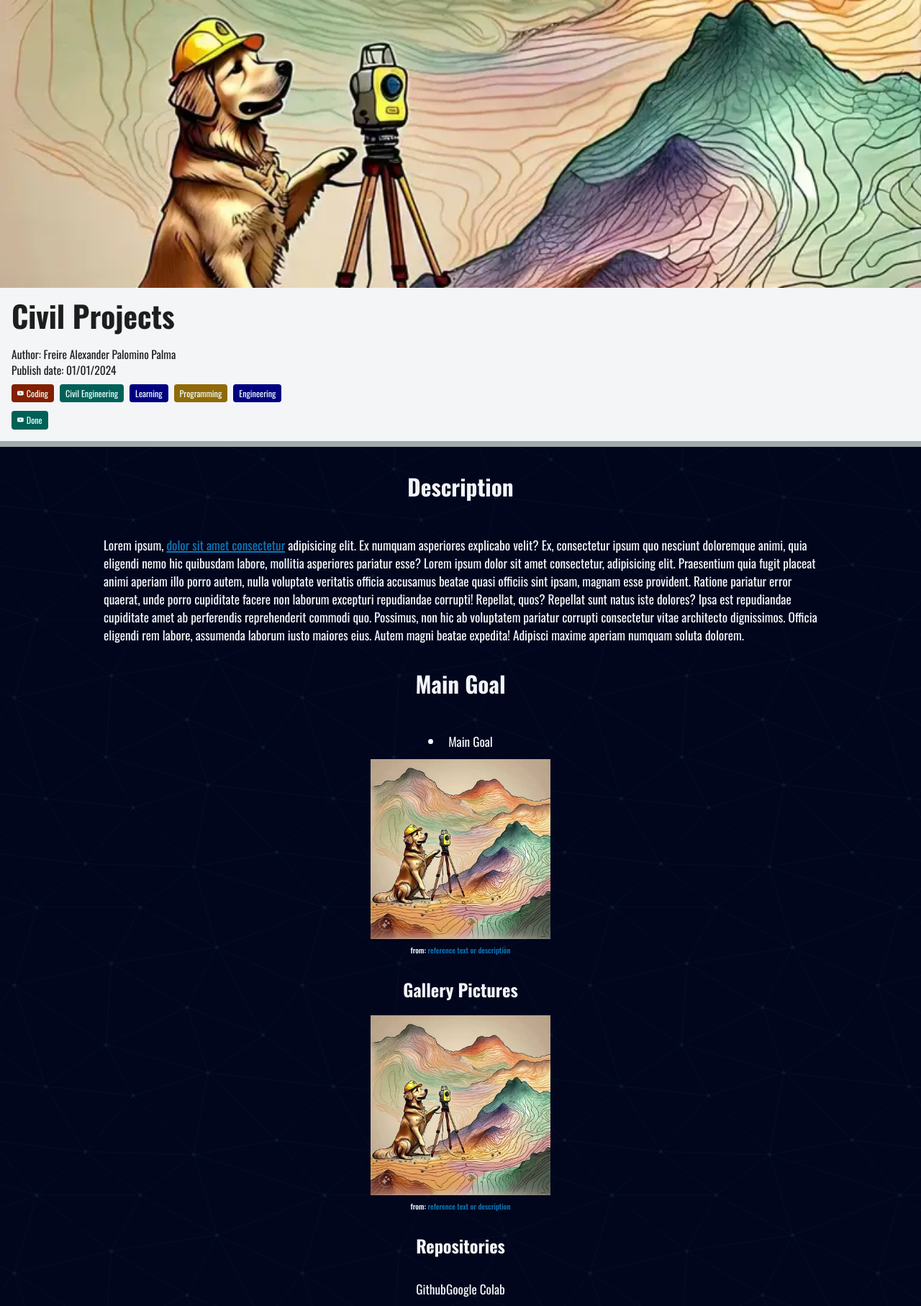
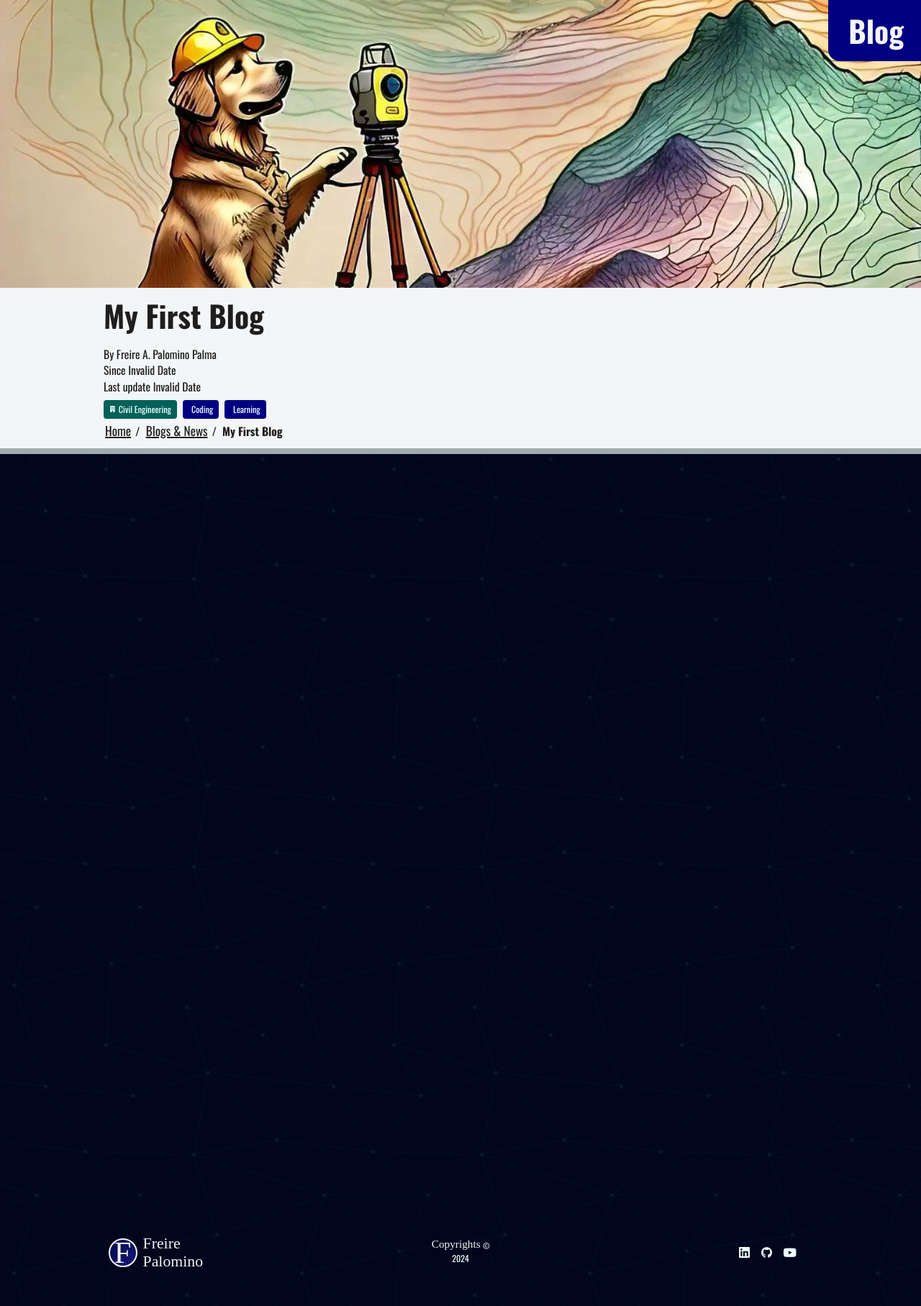
Before and after one commit to FreireAlexander/freirealexander.github.io, a Python web app: template blogs/template/index.html in a window 1280 px wide. Shown: the part 130-1945 px from the top of the page at 72% size. Run offline with Jinja, Linux system fonts and the light colour scheme; the template is opened without the code that fills it, so the values that code supplies are empty.

Commit message:
Fix(Bug):     - Blog Template author: Zero

```diff
--- a/blogs/A240001/index.html
+++ b/blogs/A240001/index.html
@@ -7,10 +7,9 @@
     <title>Blogs and News</title>
     <link rel="shortcut icon" href="/media/brand/logo.ico" type="image/x-icon">
     <link rel="preload" href="/fonts/googleFont.woff2" as="font" type="font/woff2" crossorigin="anonymous">
+    <link rel="stylesheet" href="/styles/page.css" type="text/css">
+    <link rel="stylesheet" href="/styles/styles.css" type="text/css">
     <link rel="stylesheet" href="/scripts/highlight/styles/base16/colors.min.css" type="text/css">
-    <link rel="stylesheet" href="/styles/page.css" type="text/css">
-    <link rel="preload" href="/fonts/nerdfonts.woff2" as="font" type="font/woff2" crossorigin="anonymous">
-    <link rel="stylesheet" href="/styles/styles.css" type="text/css">
     <link rel="preload" href="/blogs/A240001/coverPageSmall.webp" as="image">
     <!-- Google tag (gtag.js) -->
     <script async src="https://www.googletagmanager.com/gtag/js?id=G-TW9HZ9TTYP"></script>
--- a/blogs/template/index.html
+++ b/blogs/template/index.html
@@ -7,10 +7,10 @@
     <title>Blogs and News</title>
     <link rel="shortcut icon" href="/media/brand/logo.ico" type="image/x-icon">
     <link rel="preload" href="/fonts/googleFont.woff2" as="font" type="font/woff2" crossorigin="anonymous">
+    <link rel="stylesheet" href="/styles/page.css" type="text/css">
     <link rel="stylesheet" href="/styles/styles.css" type="text/css">
-    <link rel="stylesheet" href="/styles/page.css" type="text/css">
     <link rel="stylesheet" href="/scripts/highlight/styles/base16/colors.min.css" type="text/css">
-    <link rel="preload" href="/blogs/template/coverPage.webp" as="image">
+    <link rel="preload" href="/blogs/A240001/coverPageSmall.webp" as="image">
     <!-- Google tag (gtag.js) -->
     <script async src="https://www.googletagmanager.com/gtag/js?id=G-TW9HZ9TTYP"></script>
     <script type="text/javascript">
@@ -24,104 +24,34 @@
 <div class="body">
     <header id="header"></header>
     <main>
-        <section id="page-cover" class="section">
-            <img fetchpriority="high" class="cover-page" src="/blogs/template/coverPage.webp" alt="cover page">
-        </section>
-        <section id="page-data" class="section">
-            <h1 class="title">Civil Projects</h1>
-            <div>
-                <p class="author">Author: Freire Alexander Palomino Palma</p>
-                <p class="publish">Publish date: <time datetime="01-01-2024">01/01/2024</time></p>
-                <p class="card-tags">
-                    <span class="tag red"><span class="icon--nf">&#xf16a;</span>coding</span>
-                    <span class="tag green">Civil Engineering</span>
-                    <span class="tag blue">Learning</span>
-                    <span class="tag yellow">Programming</span>
-                    <span class="tag gray">Engineering</span>
-                </p>
-                <p class="card-tags">
-                    <span class="tag done"><span class="icon--nf">&#xf16a;</span>done</span>
-                </p>
-            </div>
-        </section>
-        <section id="page-body" class="section">
-            <h2>Description</h2>
-            <p>
-                Lorem ipsum, <a href="/" class="link">dolor sit amet consectetur</a> adipisicing elit. Ex numquam asperiores explicabo velit? Ex, consectetur ipsum quo nesciunt doloremque animi, quia eligendi nemo hic quibusdam labore, mollitia asperiores pariatur esse?
-                Lorem ipsum dolor sit amet consectetur, adipisicing elit. Praesentium quia fugit placeat animi aperiam illo porro autem, nulla voluptate veritatis officia accusamus beatae quasi officiis sint ipsam, magnam esse provident.
-                Ratione pariatur error quaerat, unde porro cupiditate facere non laborum excepturi repudiandae corrupti! Repellat, quos? Repellat sunt natus iste dolores? Ipsa est repudiandae cupiditate amet ab perferendis reprehenderit commodi quo.
-                Possimus, non hic ab voluptatem pariatur corrupti consectetur vitae architecto dignissimos. Officia eligendi rem labore, assumenda laborum iusto maiores eius. Autem magni beatae expedita! Adipisci maxime aperiam numquam soluta dolorem.
-            </p>
-            <h2>Main Goal</h2>
-            <ul>
-                <li>Main Goal</li>
-            </ul>
-            <div style="display: grid; place-items: center; width: 100%;">
-                <figure>
-                    <img src="/blogs/template/coverPage.webp" alt="image" title="images">
-                    <figcaption>from: <a href=""> reference text or description </a></figcaption>
-                </figure>
-            </div>
-            <h3 style="text-align: center;">Gallery Pictures</h3>
-                <div style="display: grid; place-items: center; width: 100%;">
-                    <figure>
-                        <img src="/blogs/template/coverPage.webp" alt="image" title="images">
-                        <figcaption>from: <a href=""> reference text or description </a></figcaption>
-                    </figure>
-                </div>
-            <div class="repo">
-                <h3>Repositories</h3>
-                <ul>
-                    <li>Github</li>
-                    <li>Google Colab</li>
-                </ul>
-            </div>
-            <p>
-                Lorem ipsum, dolor sit amet consectetur adipisicing elit. Ex numquam asperiores explicabo velit? Ex, consectetur ipsum quo nesciunt doloremque animi, quia eligendi nemo hic quibusdam labore, mollitia asperiores pariatur esse?
-                Id odit tempore veniam voluptatem at sed tempora porro ullam labore harum, laudantium assumenda velit exercitationem in fuga. Facilis dolorem expedita possimus iusto voluptate eius in aperiam nulla reiciendis ipsa.
-                Adipisci deserunt ipsa <i>Esto lo dijo menganito</i><a href="#ref-1" class="ref">[1]</a>earum voluptatem nisi praesentium. Corrupti unde rem aliquam quia repellendus cupiditate ipsa fugit non labore facilis molestias, amet quo explicabo excepturi quidem aspernatur omnis, culpa nam distinctio.
-                Cupiditate, esse. Aperiam voluptates quidem recusandae? Excepturi inventore nam quibusdam fugit ad! Temporibus dignissimos voluptas nemo mollitia corporis! Voluptatum iusto voluptas unde itaque ut suscipit quibusdam optio excepturi eaque odio?
-                Veniam nisi doloremque ex quisquam rerum asperiores cum ad sint iste placeat reiciendis ut ullam dolorem quam fugiat id beatae inventore amet, consequatur, debitis qui dicta delectus. Reprehenderit, veritatis quibusdam.
-            </p>
-            <div class="code-block">
-                <div class="code-header">
-                    <span class="language-label">Python</span>
-                    <button class="copy-button icon--nf">&#xf4bb; Copy</button>
-                </div>
-                <pre>
+        <section id="page-info" style="width: 100%; height: fit-content; min-height: 300px;"></section>
+        <section id="page-body" class="section" style="width: 100%; height: fit-content; min-height: 1000px;">
 
-<code class="language-python">/** Python Code **/
-    def function():
-        print("Hola mundo")
-</code>
-                </pre>
-            </div>
         </section>
         <section id="page-references" class="section">
-            <h2>References</h2>
-            <ol>
-                <li id="ref-1">E. H. Miller, “A note on reflector arrays,” <i>IEEE Trans</i>. Antennas Propag, to be published.</li>
-                <li id="ref-2">C. K. Kim, “Effect of gamma rays on plasma,” submitted for publication.</li>
-            </ol>
+
         </section>
     </main>
     <footer id="footer"></footer>
     <footer id="header-mobile"></footer>
 </div>
 </body>
+    <script src="/scripts/setPageInfo.js"></script>
     <script src="/scripts/loadComponents.js"></script>
+    <script src="/scripts/setMobileItemsStatus.js"></script>
     <script>
         // Cargar el header y el footer al cargar la página
         document.addEventListener("DOMContentLoaded", function() {
+            loadSingleItemById('A240001'),
             loadHTML('header', '/components/header.html');
             loadHTML('header-mobile', '/components/header_mobile.html');
             loadHTML('footer', '/components/footer.html');
             setTimeout(() => {
                 document.dispatchEvent(new Event('componentsLoaded'));
+                setMobileItemsStatus();
             }, 300);
         });
     </script>
-    <script src="/scripts/setMobileItemsStatus.js"></script>
     <script defer>
         document.querySelectorAll('.copy-button').forEach(button => {
             button.addEventListener('click', () => {
--- a/commit.txt
+++ b/commit.txt
@@ -1,4 +1,3 @@
-Feat(Pre-released):
-    - Page info defined
-    - About me almost completed
+Fix(Bug):
+    - Blog Template
 author: Zero
```
